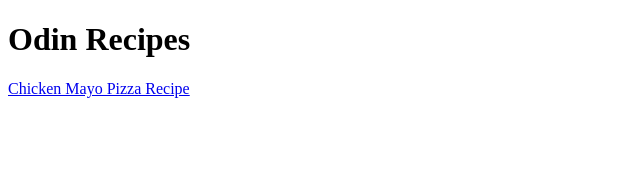
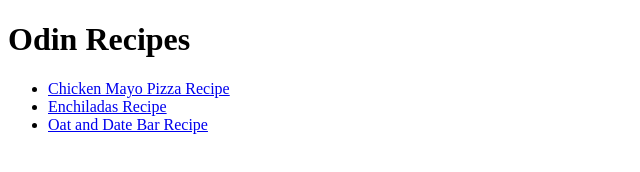
Before and after one commit to J-Stanton/odin-recipes, a plain HTML site: page index.html in a window 1280 px wide. Shown: the whole page, without its empty margins (0-640 px from the left). Drawn offline with Linux system fonts and the light colour scheme.

Commit message:
feat: Add new recipes and change layout

```diff
--- a/index.html
+++ b/index.html
@@ -7,6 +7,11 @@
 </head>
 <body>
     <h1>Odin Recipes</h1>
-    <a href="recipes/pizza.html">Chicken Mayo Pizza Recipe</a>
+    <ul>
+        <li><a href="recipes/pizza.html">Chicken Mayo Pizza Recipe</a></li>
+        <li><a href="recipes/enchiladas.html">Enchiladas Recipe</a></li>
+        <li><a href="recipes/bars.html">Oat and Date Bar Recipe</a></li>
+    </ul>
+
 </body>
 </html>
```
